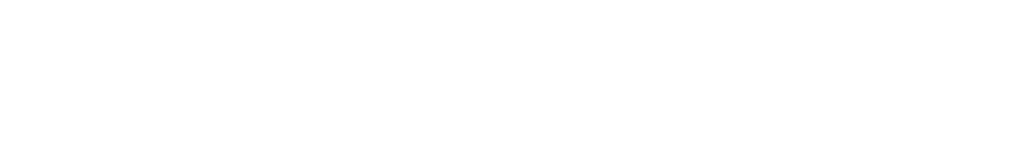
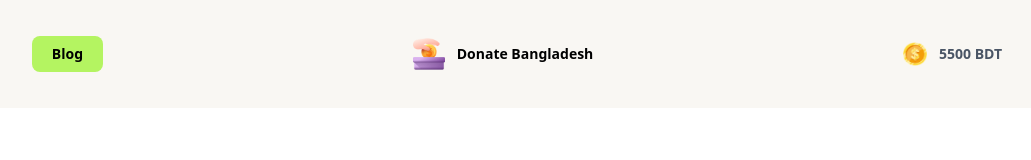
Before and after one commit to mehedihasanmurad/donate-bangladesh, a plain HTML site: page index.html in a window 1280 px wide. Shown: the whole page, without its empty margins (123-1154 px from the left). Drawn offline with nearby package versions, Linux system fonts and the light colour scheme.

Commit message:
navbar added

```diff
--- a/index.html
+++ b/index.html
@@ -18,8 +18,16 @@
 <body>
     <header>
         <!-- navbar start -->
-        <nav>
-
+        <nav class="background flex justify-around py-9">
+            <button class="button-color px-5 py-2 font-bold text-sm rounded-lg">Blog</button>
+                <div class="flex items-center gap-3">
+                    <img class="w-8" src="assets/logo.png" alt="">
+                    <h2 class="font-bold hidden md:flex text-sm">Donate Bangladesh</h2>
+                </div>
+                <div class="text-gray-600 flex items-center gap-3">
+                    <img class="h-6 w-6 hidden md:flex" src="assets/coin.png" alt="">
+                    <h2 class="text-sm font-semibold"><span>5500</span> BDT</h2>
+                </div>
         </nav>
         <!-- navbar end -->
 
```
Also changed, not shown: assets/coin.png (added), assets/feni.png (added), assets/logo.png (added), assets/noakhali.png (added), assets/quota-protest.png (added).
